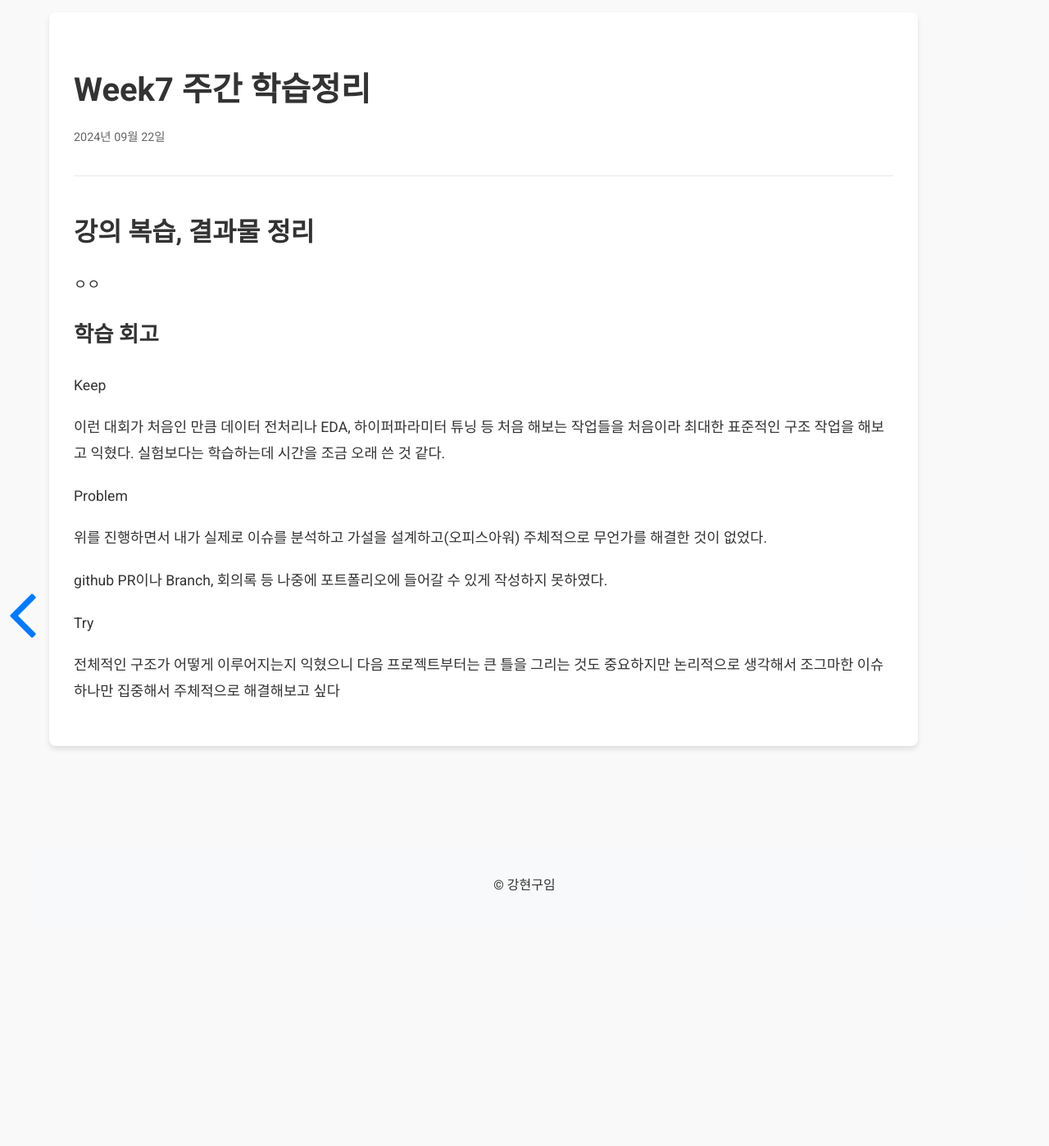
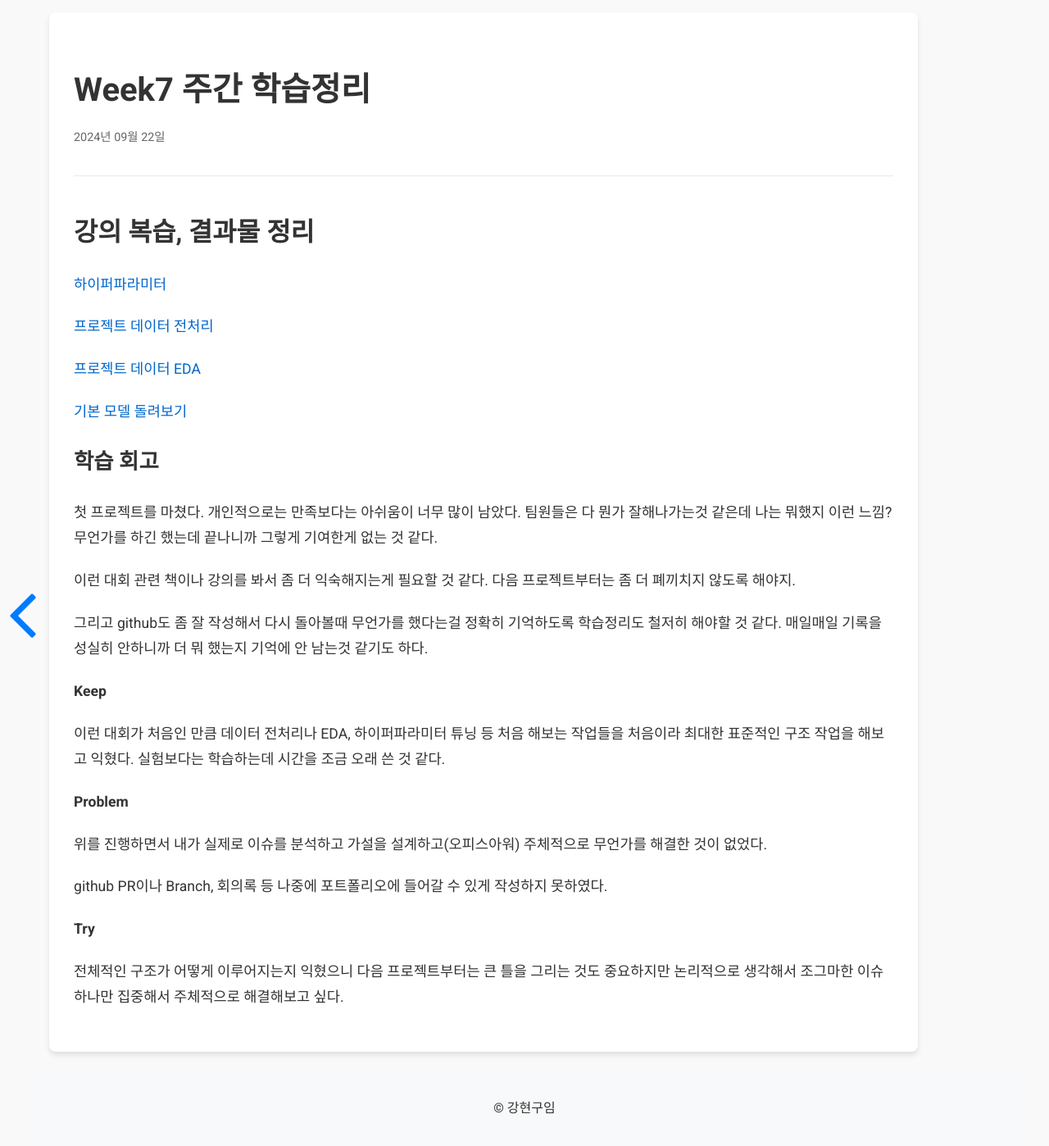
Before and after one commit to ardkyer/ardkyer.github.io, a Jekyll site: the page built from _posts/2024-09-22- Week7 주간 학습정리.md, in a window 1280 px wide and 1400 px high, scrolled down 271 px. Shown: the whole window at 82% size. Built offline with Jekyll 4.4.1, drawn with Linux system fonts in a browser that asks for light colours; nearby versions of some CDN libraries; comment, search, counter and statistics services are not loaded; before the commit the page ends 1298 px from its top, so only the background shows below that.

Commit message:
Add blog post

```diff
--- a/_posts/2024-09-22- Week7 주간 학습정리.md
+++ b/_posts/2024-09-22- Week7 주간 학습정리.md
@@ -8,26 +8,36 @@ typora-root-url: ../
 
 ## 강의 복습, 결과물 정리
 
-ㅇㅇ
+[하이퍼파라미터](https://ardkyer.github.io/2024/09/16/%ED%95%98%EC%9D%B4%ED%8D%BC%ED%8C%8C%EB%9D%BC%EB%AF%B8%ED%84%B0.html)
 
+[프로젝트 데이터 전처리](https://ardkyer.github.io/2024/09/19/%ED%94%84%EB%A1%9C%EC%A0%9D%ED%8A%B8-%EB%8D%B0%EC%9D%B4%ED%84%B0-%EC%A0%84%EC%B2%98%EB%A6%AC.html)
 
+[프로젝트 데이터 EDA](https://ardkyer.github.io/2024/09/20/%ED%94%84%EB%A1%9C%EC%A0%9D%ED%8A%B8-%EB%8D%B0%EC%9D%B4%ED%84%B0-EDA.html)
+
+[기본 모델 돌려보기](https://ardkyer.github.io/2024/09/21/%EA%B8%B0%EB%B3%B8-%EB%AA%A8%EB%8D%B8-%EB%8F%8C%EB%A0%A4%EB%B3%B4%EA%B8%B0.html)
 
 # 학습 회고
 
-Keep
+첫 프로젝트를 마쳤다. 개인적으로는 만족보다는 아쉬움이 너무 많이 남았다. 팀원들은 다 뭔가 잘해나가는것 같은데 나는 뭐했지 이런 느낌? 무언가를 하긴 했는데 끝나니까 그렇게 기여한게 없는 것 같다.
+
+이런 대회 관련 책이나 강의를 봐서 좀 더 익숙해지는게 필요할 것 같다. 다음 프로젝트부터는 좀 더 폐끼치지 않도록 해야지.
+
+그리고 github도 좀 잘 작성해서 다시 돌아볼때 무언가를 했다는걸 정확히 기억하도록 학습정리도 철저히 해야할 것 같다. 매일매일 기록을 성실히 안하니까 더 뭐 했는지 기억에 안 남는것 같기도 하다.
+
+**Keep**
 
 이런 대회가 처음인 만큼 데이터 전처리나 EDA, 하이퍼파라미터 튜닝 등 처음 해보는 작업들을
 처음이라 최대한 표준적인 구조 작업을 해보고 익혔다. 실험보다는 학습하는데 시간을 조금 오래 쓴 것 같다.
 
-Problem
+**Problem**
 
 위를 진행하면서 내가 실제로 이슈를 분석하고 가설을 설계하고(오피스아워) 주체적으로
 무언가를 해결한 것이 없었다.
 
 github PR이나 Branch, 회의록 등 나중에 포트폴리오에 들어갈 수 있게 작성하지 못하였다.
 
-Try
+**Try**
 
 전체적인 구조가 어떻게 이루어지는지 익혔으니 다음 프로젝트부터는
 큰 틀을 그리는 것도 중요하지만 논리적으로 생각해서 조그마한 이슈 하나만 집중해서
-주체적으로 해결해보고 싶다
+주체적으로 해결해보고 싶다.
```
Also changed, not shown: _dev_logs/2024-09-24-k8s 세미나.markdown (+20 -0 lines).
